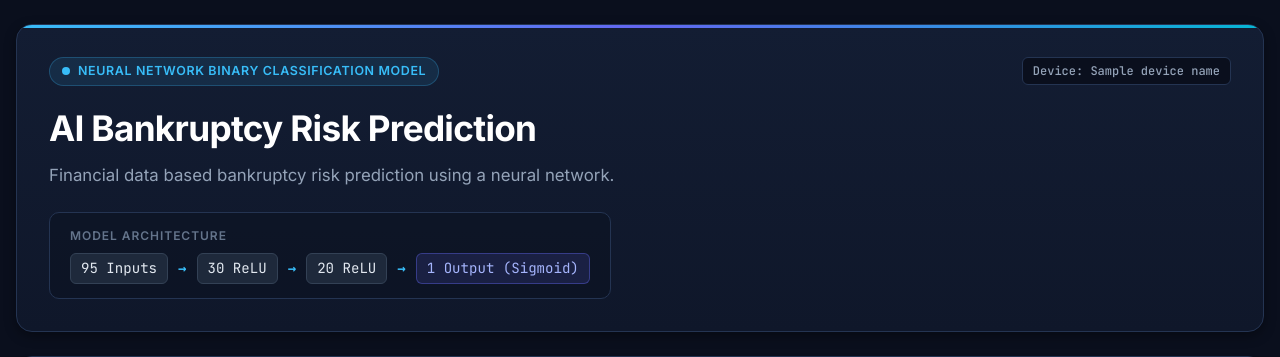
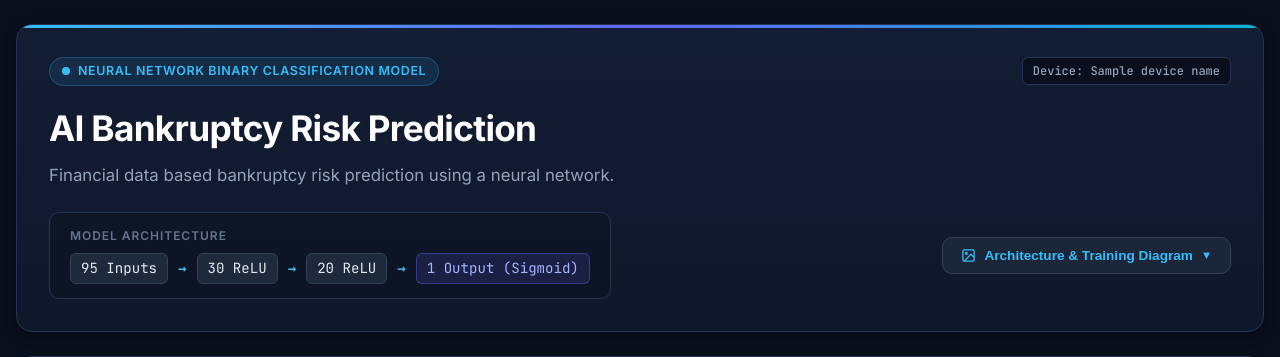
Before and after one commit to Proaiml/AI-Bankruptcy-Risk-Prediction, a FastAPI app: template web_app/templates/index.html in a window 1280 px wide. Shown: the top 357 px of the page. Run offline with FastAPI, Linux system fonts and the light colour scheme; the template is opened without the code that fills it: most values are stand-ins (such as "Sample title", 1, 10 or a date in 2020); parts of the project's set-up code (start-up, migrations or seed data) failed here and were passed over.

Commit message:
Add model architecture diagram to README and web interface

```diff
--- a/web_app/static/script.js
+++ b/web_app/static/script.js
@@ -243,4 +243,22 @@ document.addEventListener('DOMContentLoaded', () => {
     searchInput.addEventListener('input', (e) => {
         filterFeatures(e.target.value);
     });
+
+    // -------------------------------------------------------------------------
+    // Architecture Diagram Toggle
+    // -------------------------------------------------------------------------
+    const btnToggleDiagram = document.getElementById('btnToggleDiagram');
+    const archDiagramWrapper = document.getElementById('archDiagramWrapper');
+    const toggleArrow = document.getElementById('toggleArrow');
+
+    if (btnToggleDiagram && archDiagramWrapper) {
+        btnToggleDiagram.addEventListener('click', () => {
+            const isHidden = archDiagramWrapper.style.display === 'none';
+            archDiagramWrapper.style.display = isHidden ? 'block' : 'none';
+            toggleArrow.textContent = isHidden ? '▲' : '▼';
+            if (isHidden) {
+                archDiagramWrapper.scrollIntoView({ behavior: 'smooth', block: 'nearest' });
+            }
+        });
+    }
 });
--- a/web_app/static/style.css
+++ b/web_app/static/style.css
@@ -184,6 +184,56 @@ body {
 .arch-arrow {
     color: var(--accent-blue);
     font-weight: bold;
+}
+
+.architecture-row {
+    display: flex;
+    align-items: center;
+    justify-content: space-between;
+    flex-wrap: wrap;
+    gap: 16px;
+}
+
+.btn-toggle-diagram {
+    display: inline-flex;
+    align-items: center;
+    gap: 8px;
+    background: rgba(30, 41, 59, 0.85);
+    color: #38bdf8;
+    border: 1px solid #334155;
+    padding: 10px 18px;
+    border-radius: 10px;
+    font-size: 0.85rem;
+    font-weight: 600;
+    cursor: pointer;
+    transition: all 0.2s ease;
+}
+
+.btn-toggle-diagram:hover {
+    background: #1e293b;
+    border-color: #38bdf8;
+    box-shadow: 0 0 15px rgba(56, 189, 248, 0.2);
+    transform: translateY(-1px);
+}
+
+.toggle-arrow {
+    font-size: 0.7rem;
+    transition: transform 0.2s ease;
+}
+
+.architecture-diagram-wrapper {
+    margin-top: 20px;
+    border-radius: 12px;
+    overflow: hidden;
+    border: 1px solid var(--border-color);
+    box-shadow: var(--shadow-lg);
+    animation: fadeIn 0.3s ease-out;
+}
+
+.arch-diagram-img {
+    width: 100%;
+    height: auto;
+    display: block;
 }
 
 /* --------------------------------------------------------------------------
--- a/web_app/templates/index.html
+++ b/web_app/templates/index.html
@@ -23,6 +23,7 @@
             <p class="main-subtitle">Financial data based bankruptcy risk prediction using a neural network.</p>
 
             <!-- Architecture Info Box -->
+            <div class="architecture-row">
                 <div class="architecture-box">
                     <div class="arch-label">Model Architecture</div>
                     <div class="arch-flow">
@@ -34,6 +35,18 @@
                         <span class="arch-arrow">→</span>
                         <span class="arch-step arch-output">1 Output (Sigmoid)</span>
                     </div>
+                </div>
+
+                <button type="button" class="btn-toggle-diagram" id="btnToggleDiagram">
+                    <svg width="15" height="15" viewBox="0 0 24 24" fill="none" stroke="currentColor" stroke-width="2"><rect x="3" y="3" width="18" height="18" rx="2" ry="2"></rect><circle cx="8.5" cy="8.5" r="1.5"></circle><polyline points="21 15 16 10 5 21"></polyline></svg>
+                    <span>Architecture & Training Diagram</span>
+                    <span class="toggle-arrow" id="toggleArrow">▼</span>
+                </button>
+            </div>
+
+            <!-- Architecture Infographic Container -->
+            <div class="architecture-diagram-wrapper" id="archDiagramWrapper" style="display: none;">
+                <img src="/static/model_architecture.jpg" alt="Neural Network Architecture & Training Overview" class="arch-diagram-img">
             </div>
         </header>
 
```
Also changed, not shown: README.md, assets/model_architecture.jpg (added), web_app/static/model_architecture.jpg (added). Lines whose indentation alone changed are shown as unchanged.
